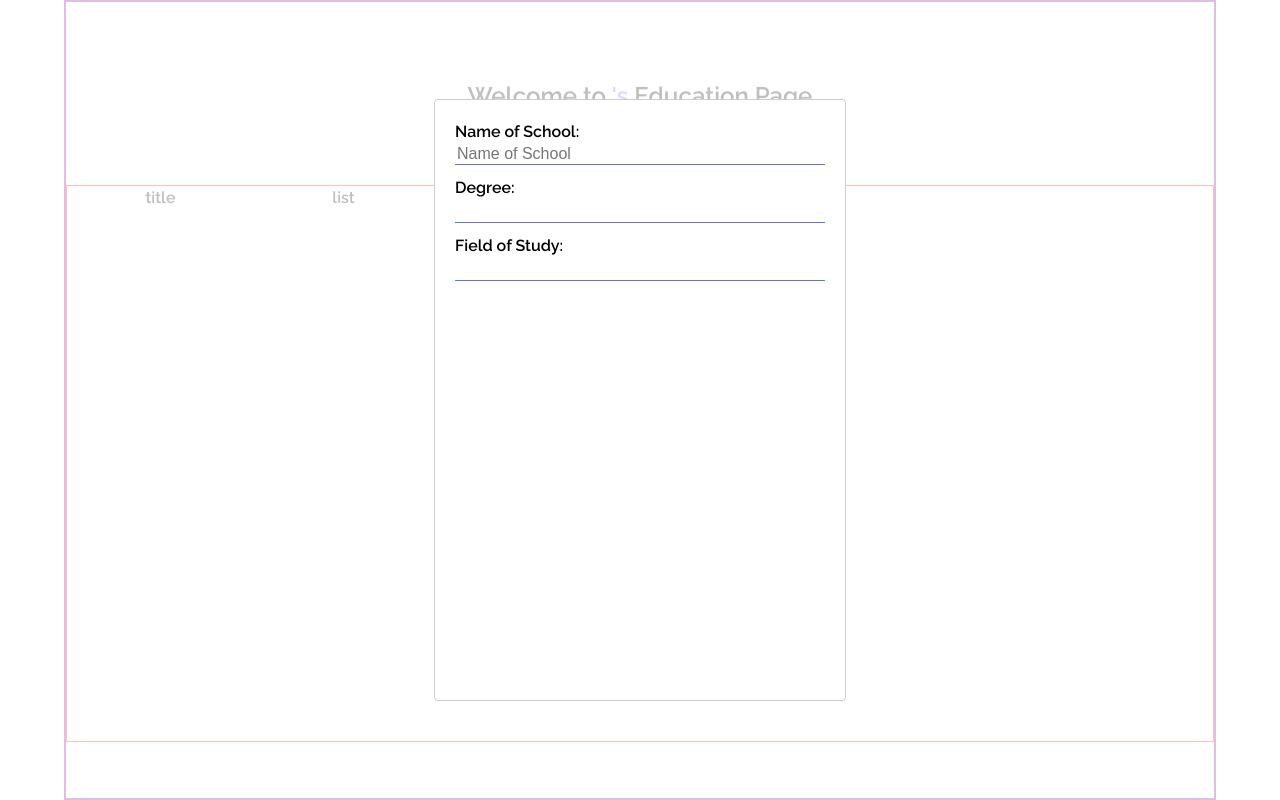
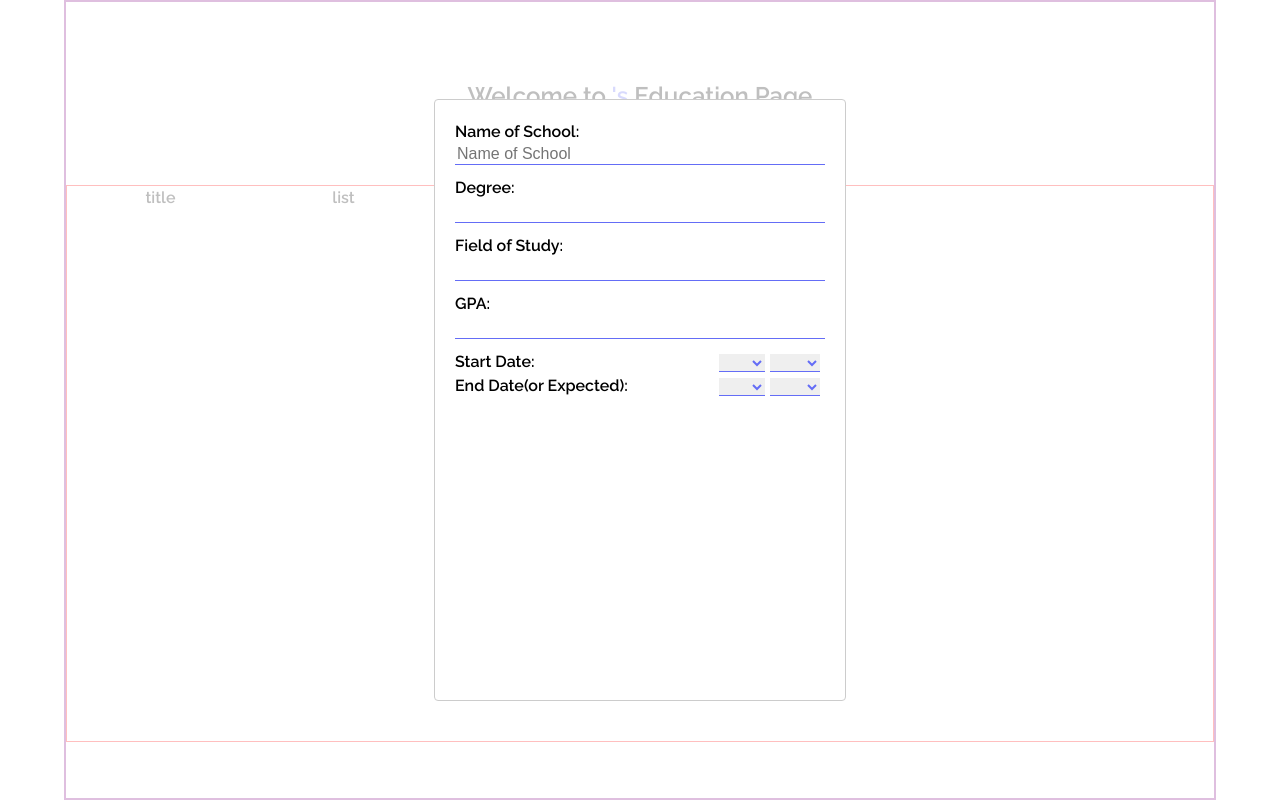
Before and after one commit to rushi444/showwcase-dev-challenge, a React (Create React App) app: page /dashboard in a window 1280 px wide. Both pictures are taken after a click on the button "Add Education". Built offline with nearby package versions, Linux system fonts and the light colour scheme.

Commit message:
date select now working

```diff
--- a/src/components/AddEducation.tsx
+++ b/src/components/AddEducation.tsx
@@ -1,9 +1,10 @@
 import React, { useState, FC } from 'react';
 import { Button } from '../shared/styles';
-import Modal from 'react-modal';
 import styled from 'styled-components';
 import { SchoolDropdown } from './form/SchoolDropdown';
 import { DegreeInfo } from './form/DegreeInfo';
+import { DateSelect } from './form/DateSelect';
+import Modal from 'react-modal';
 
 export const AddEducation: FC = () => {
   const [isModalOpen, setIsModalOpen] = useState<boolean>(false);
@@ -18,8 +19,8 @@ export const AddEducation: FC = () => {
         contentLabel='Add Education'>
         <AddEducationForm>
           <SchoolDropdown />
-
           <DegreeInfo />
+          <DateSelect />
         </AddEducationForm>
       </Modal>
     </AddEducationContainer>
--- /dev/null
+++ b/src/components/form/DateSelect.tsx
@@ -0,0 +1,90 @@
+import React, { useState } from 'react';
+import styled from 'styled-components';
+
+import { Months, Years } from '../../shared/constants';
+
+export const DateSelect = () => {
+  const [dates, setDates] = useState({
+    monthStart: '',
+    yearStart: '',
+    monthEnd: '',
+    yearEnd: '',
+  });
+
+  const handleChange = (e: any) => {
+    setDates({ ...dates, [e.target.name]: e.target.value });
+  };
+  console.log(dates);
+  return (
+    <DateSelectContainer>
+      <SelectContainer>
+        Start Date:
+        <div>
+          <select
+            name='monthStart'
+            onChange={handleChange}
+            value={dates.monthStart}>
+            <option></option>
+            {Months.map((month, index) => (
+              <option key={index} value={month}>
+                {month}
+              </option>
+            ))}
+          </select>
+          <select
+            name='yearStart'
+            onChange={handleChange}
+            value={dates.yearStart}>
+            <option></option>
+            {Years.map((year, index) => {
+              if (year <= new Date().getFullYear()) {
+                return (
+                  <option key={index} value={year}>
+                    {year}
+                  </option>
+                );
+              }
+            })}
+          </select>
+        </div>
+      </SelectContainer>
+      <SelectContainer>
+        End Date(or Expected):
+        <div>
+          <select
+            name='monthEnd'
+            onChange={handleChange}
+            value={dates.monthEnd}>
+            <option></option>
+            {Months.map((month, index) => (
+              <option key={index} value={month}>
+                {month}
+              </option>
+            ))}
+          </select>
+          <select name='yearEnd' onChange={handleChange} value={dates.yearEnd}>
+            <option></option>
+            {Years.map((year, index) => (
+              <option key={index} value={year}>
+                {year}
+              </option>
+            ))}
+          </select>
+        </div>
+      </SelectContainer>
+    </DateSelectContainer>
+  );
+};
+
+const DateSelectContainer = styled.div``;
+
+const SelectContainer = styled.div`
+  display: flex;
+  justify-content: space-between;
+  select {
+    color: #646df6;
+    border: none;
+    border-bottom: 1px solid #646df6;
+    margin-right: 5px;
+  }
+`;
--- a/src/components/form/DegreeInfo.tsx
+++ b/src/components/form/DegreeInfo.tsx
@@ -6,6 +6,7 @@ export const DegreeInfo = () => {
   const [studyInfo, setStudyInfo] = useState<IDegreeInfoState>({
     degree: '',
     fieldOfStudy: '',
+    GPA: '',
   });
 
   const handleChange = (e: React.ChangeEvent<HTMLInputElement>) =>
@@ -32,6 +33,15 @@ export const DegreeInfo = () => {
           onChange={handleChange}
         />
       </label>
+      <label>
+        GPA:
+        <FormInput
+          type='number'
+          name='GPA'
+          value={studyInfo.GPA}
+          onChange={handleChange}
+        />
+      </label>
     </DegreeInfoContainer>
   );
 };
@@ -39,12 +49,10 @@ export const DegreeInfo = () => {
 const DegreeInfoContainer = styled.div`
   display: flex;
   flex-direction: column;
-  label {
-    display: block;
-  }
 `;
 
 interface IDegreeInfoState {
   degree: string;
   fieldOfStudy: string;
+  GPA: string;
 }
--- a/src/shared/constants.ts
+++ b/src/shared/constants.ts
@@ -1,2 +1,43 @@
 export const SUBMIT_USER_NAME = 'SUBMIT_USER_NAME'
 export const GET_ALL_SCHOOLS = 'GET_ALL_SCHOOLS'
+
+export const Months = ["Jan", "Feb", "Mar", "Apr", "May", "Jun", "Jul", "Aug", "Sep", "Oct", "Nov", "Dec"]
+
+export const Years = [
+    2025,
+    2024,
+    2023,
+    2022,
+    2021,
+    2020,
+    2019,
+    2018,
+    2017,
+    2016,
+    2015,
+    2014,
+    2013,
+    2012,
+    2011,
+    2010,
+    2009,
+    2008,
+    2007,
+    2006,
+    2005,
+    2004,
+    2003,
+    2002,
+    2001,
+    2000,
+    1999,
+    1998,
+    1997,
+    1996,
+    1995,
+    1994,
+    1993,
+    1992,
+    1991,
+    1990
+]
```
